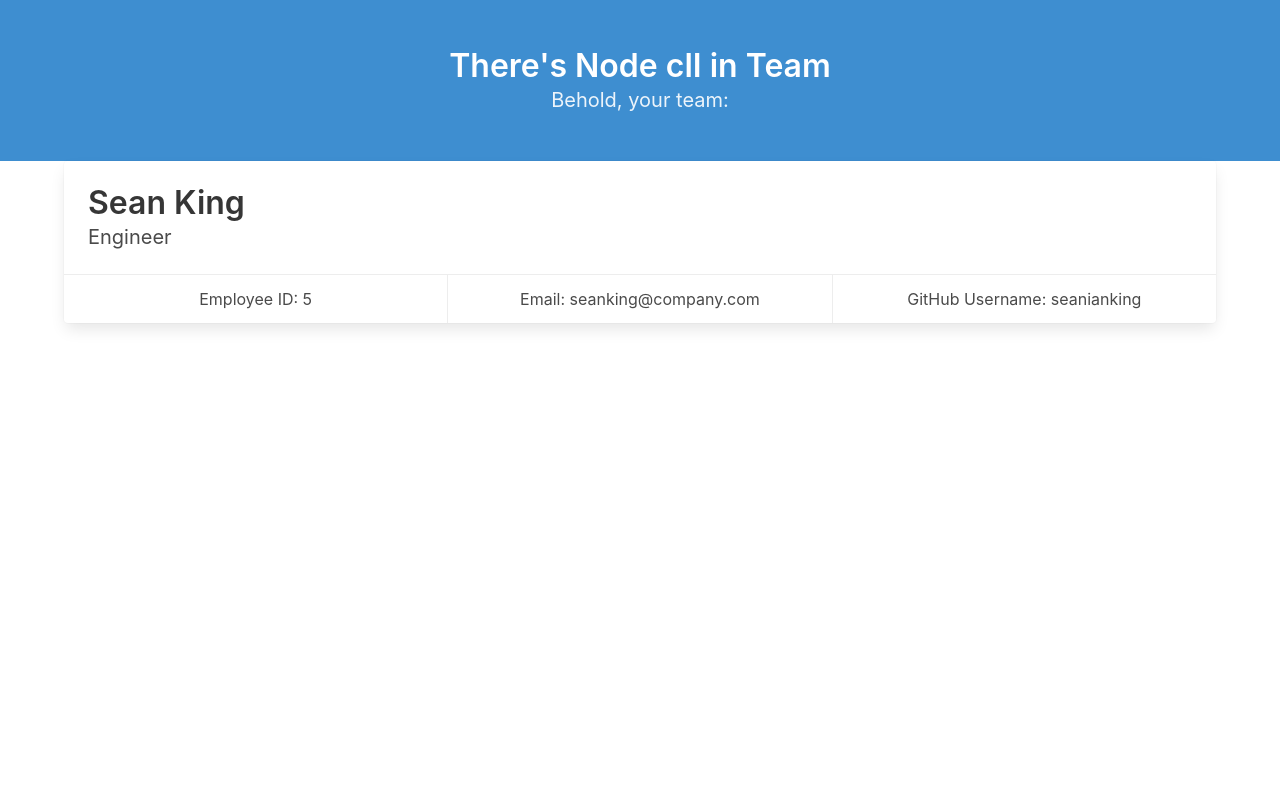
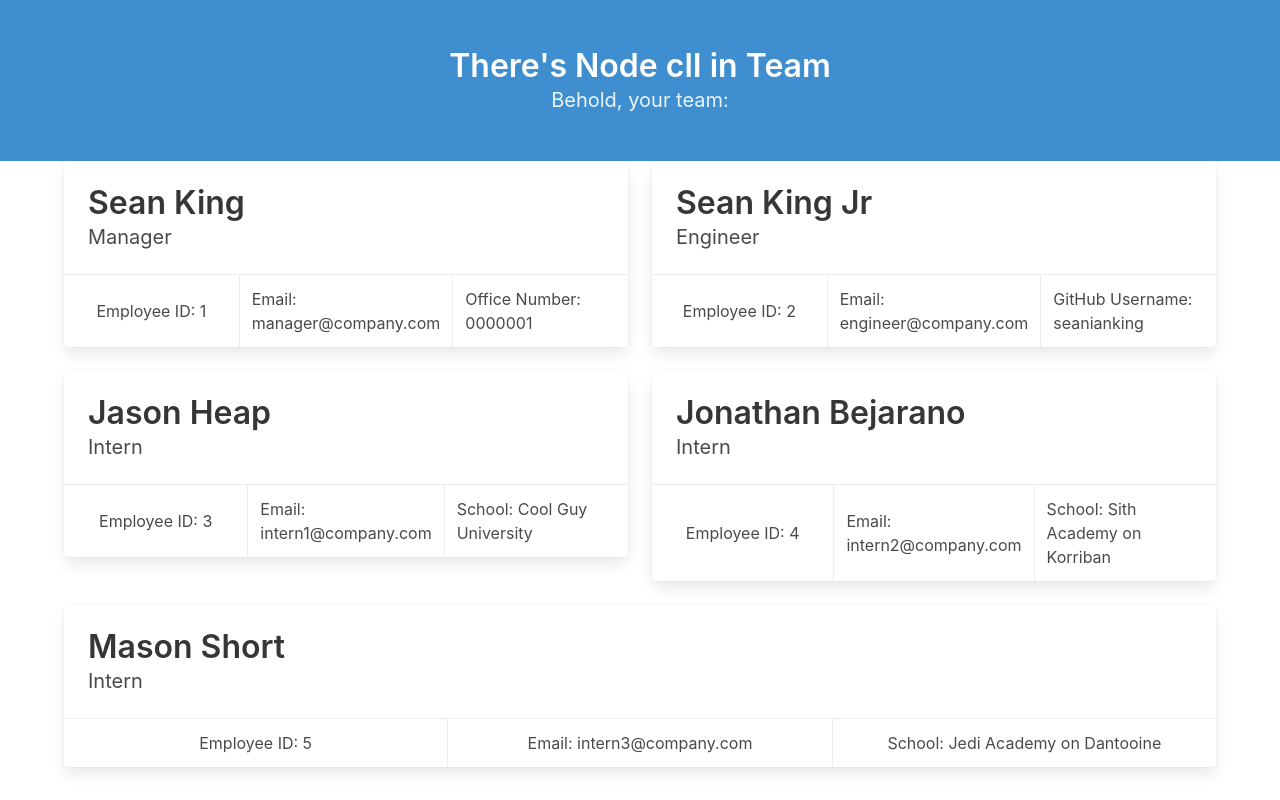
Before and after one commit to seanianking/theresNodeCliInTeam, a website: page output/team.html in a window 1280 px wide. Drawn offline with nearby package versions, Linux system fonts and the light colour scheme.

Commit message:
Pushes number of objects to array as a group, still overwrites previous data.

```diff
--- a/output/team.html
+++ b/output/team.html
@@ -32,7 +32,123 @@
             Sean King
         </p>
         <p class="subtitle">
+            Manager
+        </p>
+    </div>
+    <footer class="card-footer">
+        <p class="card-footer-item">
+            <span>
+            Employee ID: 1
+            </span>
+        </p>
+        <p class="card-footer-item">
+            <span>
+            Email: manager@company.com
+            </span>
+        </p>
+        <p class="card-footer-item">
+            <span>
+            Office Number: 0000001
+            </span>
+        </p>
+    </footer>
+</div>
+</div>
+    <div class="column">
+    <div class="card">
+    <div class="card-content">
+        <p class="title">
+            Sean King Jr
+        </p>
+        <p class="subtitle">
             Engineer
+        </p>
+    </div>
+    <footer class="card-footer">
+        <p class="card-footer-item">
+            <span>
+            Employee ID: 2
+            </span>
+        </p>
+        <p class="card-footer-item">
+            <span>
+            Email: engineer@company.com
+            </span>
+        </p>
+        <p class="card-footer-item">
+            <span>
+            GitHub Username: seanianking
+            </span>
+        </p>
+    </footer>
+</div>
+</div>
+    <div class="column">
+    <div class="card">
+    <div class="card-content">
+        <p class="title">
+            Jason Heap
+        </p>
+        <p class="subtitle">
+            Intern
+        </p>
+    </div>
+    <footer class="card-footer">
+        <p class="card-footer-item">
+            <span>
+            Employee ID: 3
+            </span>
+        </p>
+        <p class="card-footer-item">
+            <span>
+            Email: intern1@company.com
+            </span>
+        </p>
+        <p class="card-footer-item">
+            <span>
+            School: Cool Guy University
+            </span>
+        </p>
+    </footer>
+</div>
+</div>
+    <div class="column">
+    <div class="card">
+    <div class="card-content">
+        <p class="title">
+            Jonathan Bejarano
+        </p>
+        <p class="subtitle">
+            Intern
+        </p>
+    </div>
+    <footer class="card-footer">
+        <p class="card-footer-item">
+            <span>
+            Employee ID: 4
+            </span>
+        </p>
+        <p class="card-footer-item">
+            <span>
+            Email: intern2@company.com
+            </span>
+        </p>
+        <p class="card-footer-item">
+            <span>
+            School: Sith Academy on Korriban
+            </span>
+        </p>
+    </footer>
+</div>
+</div>
+    <div class="column">
+    <div class="card">
+    <div class="card-content">
+        <p class="title">
+            Mason Short
+        </p>
+        <p class="subtitle">
+            Intern
         </p>
     </div>
     <footer class="card-footer">
@@ -43,12 +159,12 @@
         </p>
         <p class="card-footer-item">
             <span>
-            Email: seanking@company.com
+            Email: intern3@company.com
             </span>
         </p>
         <p class="card-footer-item">
             <span>
-            GitHub Username: seanianking
+            School: Jedi Academy on Dantooine
             </span>
         </p>
     </footer>
```
